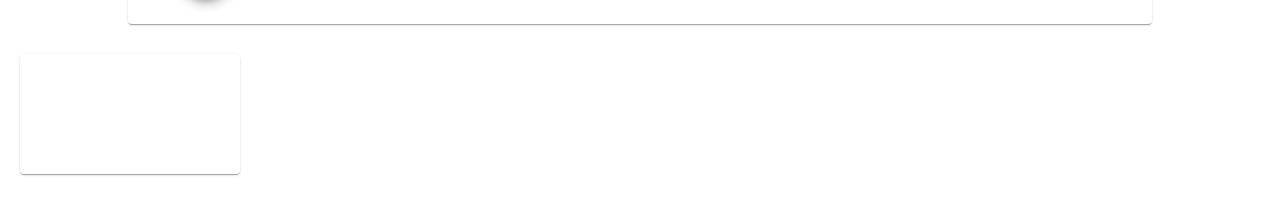
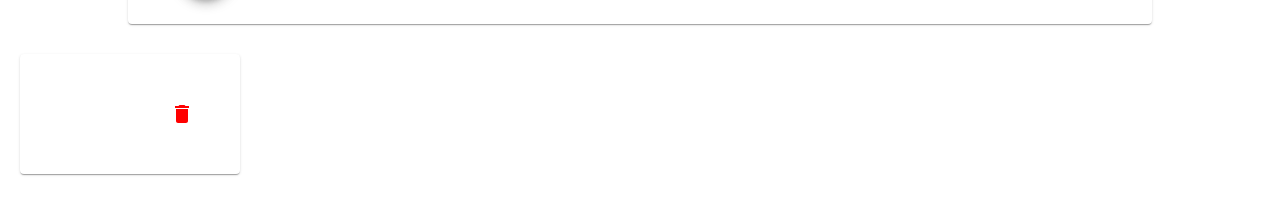
Before and after one commit to Kumilachew-g/react-daily-notes, a React (Create React App) app: page / in a window 1280 px wide. Both pictures are taken after a click on the button 206 px from the left and 291 px from the top of the page. Shown: the part 320-534 px from the top of the page. Built offline with nearby package versions, Linux system fonts and the light colour scheme; the HTML template or start-up script is replaced by a standard one.

Commit message:
Add delete functionalities

```diff
--- a/src/App.js
+++ b/src/App.js
@@ -12,12 +12,25 @@ function App() {
       return [...prevNotes, note];
     });
   }
+
+  function deleteNote(id) {
+    setNotes((prevNotes) => {
+      return prevNotes.filter((note, index) => {
+        return index !== id;
+      });
+    });
+  }
   return (
     <div>
       <Header />
       <FormArea addNote={addNote} />
-      {notes.map((note) => (
-        <Note title={note.title} content={note.content} />
+      {notes.map((note, index) => (
+        <Note
+          id={index}
+          deleteNote={deleteNote}
+          title={note.title}
+          content={note.content}
+        />
       ))}
       <Footer />
     </div>
--- a/src/components/Note.jsx
+++ b/src/components/Note.jsx
@@ -1,6 +1,10 @@
-import { Paper } from '@material-ui/core';
+import { Button, Paper } from '@material-ui/core';
+import DeleteIcon from '@material-ui/icons/Delete';
 
-function Note({ title, content }) {
+function Note({ title, content, id, deleteNote }) {
+  function clickHandler() {
+    deleteNote(id);
+  }
   return (
     <Paper
       style={{
@@ -15,6 +19,9 @@ function Note({ title, content }) {
         <h1>{title}</h1>
         <p>{content}</p>
       </div>
+      <Button onClick={clickHandler} style={{ marginLeft: '120px' }}>
+        <DeleteIcon style={{ color: 'red' }} />
+      </Button>
     </Paper>
   );
 }
```
